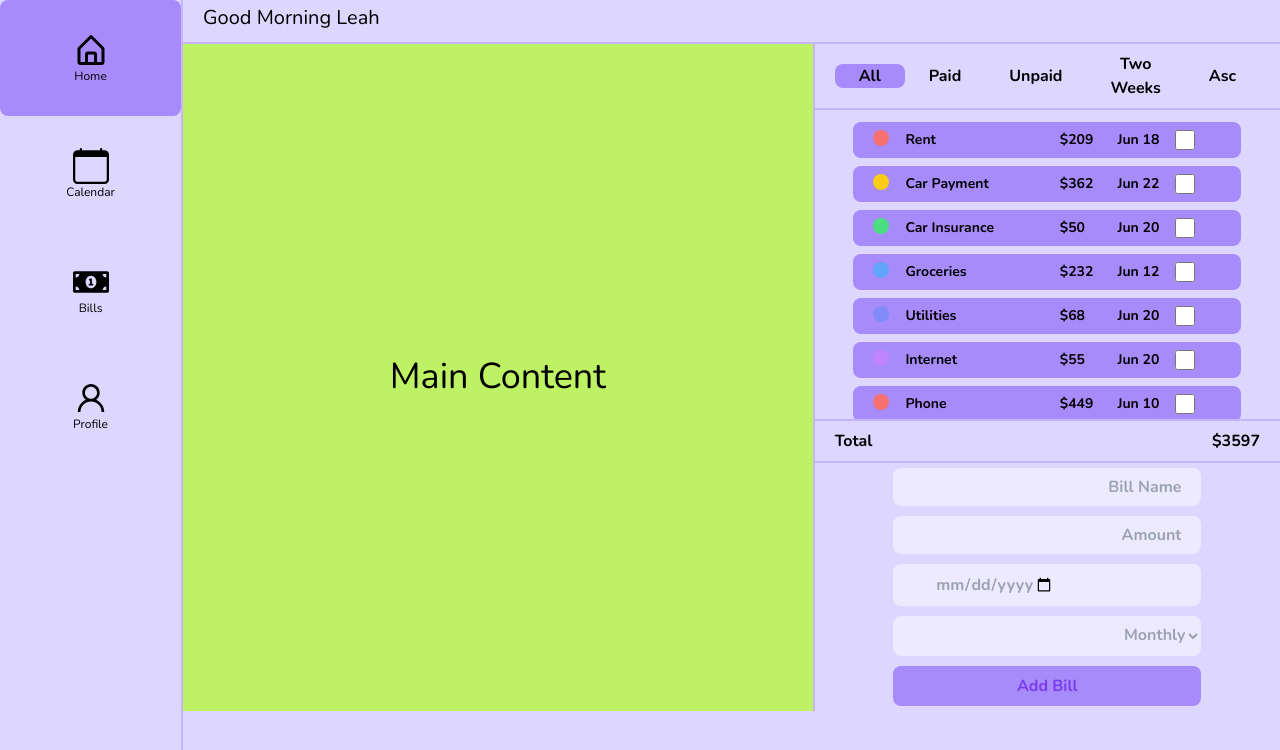
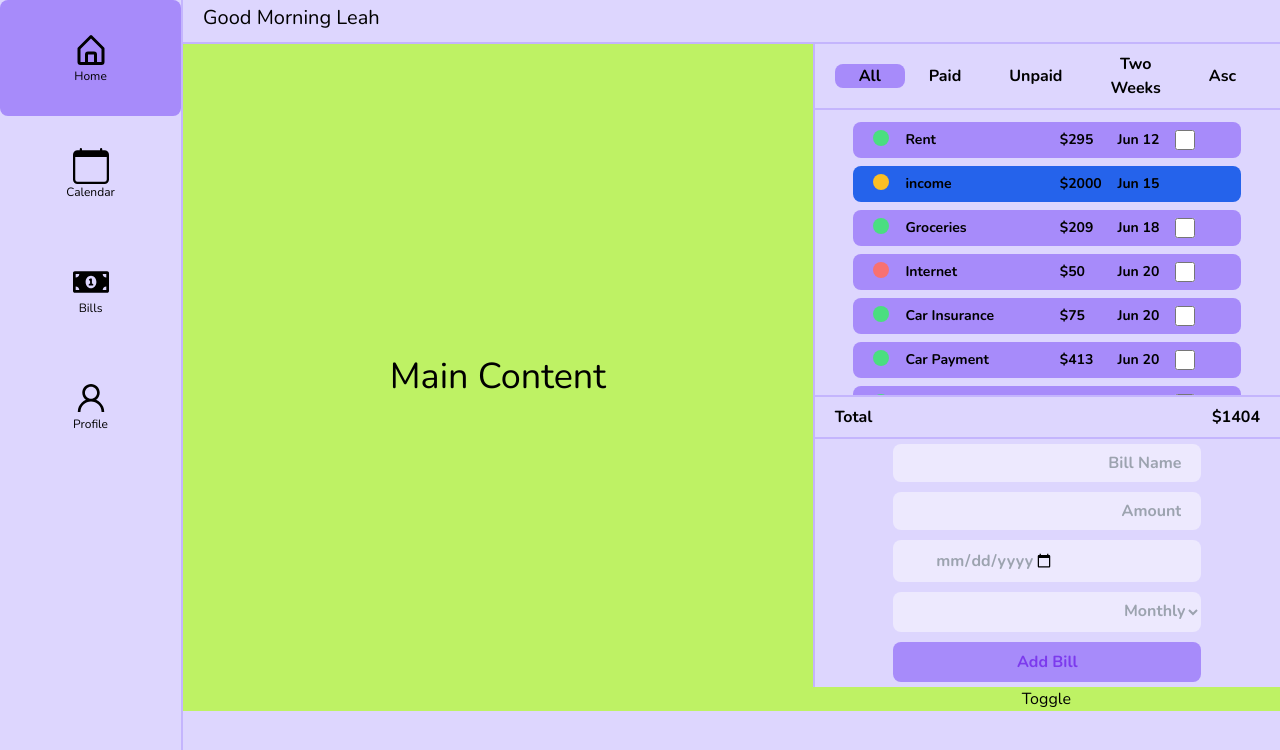
Before and after one commit to jamisonleah/MosaicMetrics, a React (Create React App) app: page / in a window 1280 px wide. Shown: the top 750 px of the page. Built offline with nearby package versions, Linux system fonts and the light colour scheme; a web font is replaced by a local one.

Commit message:
- added IncomeHandler.js which is a component that handles the income   input and the income submit button - continued to update UI - Functionality complete for combining income and expenses

```diff
--- a/src/components/atoms/IncomeHandler.js
+++ b/src/components/atoms/IncomeHandler.js
@@ -1,86 +1,93 @@
-import React, { useState } from "react";
-import { BiLockOpen } from "react-icons/bi";
+import React, { useState } from 'react';
 
-const IncomeHandler = (props) => {
-
-    const [bills, setBills] = useState(props.bills);
-    const [checkings, setCheckings] = useState('');
-    const [paycheck, setPayCheck] = useState('');
-    const [nextPayCheck, setNexPayCheck] = useState('');
-    const [selectedOption, setSelectedOption] = useState('option1');
-
-    const handleBudget = (budget) => {
-        console.log("Locking in budget: ", budget);
-    };
-    const handleOptionChange = (event) => {
-        setSelectedOption(event.target.value);
+const IncomeHandler = ({incomeState, handleIncome}) => {
+    const [amount, setAmount] = useState(incomeState.amount);
+    const [frequency, setFrequency] = useState(incomeState.frequency);
+    const [dueDate, setDueDate] = useState(incomeState.dueDate);
+    //create a function to handle the bill form and returns the bill as an object with the name, amount, due date, frequency, and paid status
+    const handleSubmit = () => {
+        handleIncome({
+            amount: amount,
+            frequency: frequency,
+            dueDate: dueDate
+        });
     };
 
-    const handleCalculations = () => {
-        if (checkings && paycheck && nextPayCheck && selectedOption) {
-
-            props.storeIncome(checkings, paycheck, nextPayCheck, selectedOption);
-
-        }
-        else {
-            console.log("Missing input");
-        }
+    //create a dropdown menu for the bill frequency
+    const frequencyDropdown = () => {
+        return (
+            <select
+                className={`flex flex-row h-2/6 w-full bg-violet-100 rounded-lg py-2 my-1 font-bold focus:outline-none focus:ring-2 focus:ring-violet-600 focus:ring-opacity-50 text-right text-gray-400`}
+                id="frequency"
+                value={frequency}
+                onChange={(e) => setFrequency(e.target.value)}
+                placeholder={incomeState.frequency}
+            >
+                <option value="monthly">Monthly</option>
+                <option value="biweekly">Biweekly</option>
+                <option value="weekly">Weekly</option>
+                <option value="Custom">Custom</option>
+            </select>
+        );
     };
 
-
     return (
-        <div className="bg-lime-200 p-3 mr-4 rounded-lg shadow-md w-full">
-            <h1 className="text-gray-700 font-medium text-xs"> Checkings </h1>
-            <div className="flex">
+        <table className="w-4/6">
+            <tr>
+                <td className="my-2">
                     <input
-                    className="border pl-2 border-gray-400 w-full rounded-l-xl"
+                        className={`flex flex-row h-2/6 w-full bg-violet-100 rounded-lg py-2 px-5 my-1 font-bold focus:outline-none focus:ring-2 focus:ring-violet-600 focus:ring-opacity-50 text-right text-gray-400 disabled`}
+                        type="text"
+                        id="bill"
+                        value="Income"
+                        placeholder="Bill Name"
+                    />
+                </td>
+            </tr>
+            <tr>
+                <td className="my-2">
+                    <input
+                        className={`flex flex-row h-2/6 w-full bg-violet-100 rounded-lg py-2 px-5 my-1 font-bold focus:outline-none focus:ring-2 focus:ring-violet-600 focus:ring-opacity-50 text-right text-gray-400`}
                         type="number"
-                    onChange={(e) => setCheckings(e.target.value)}
+                        id="amount"
+                        value={amount}
+                        onChange={(e) => setAmount(e.target.value)}
+                        placeholder={incomeState.amount}
                     />
-                <BiLockOpen className="text-white font-medium rounded-r-xl bg-violet-900 w-1/4 h-1/4 p-2 text-sm" onClick={() => handleBudget(checkings)} />
-            </div>
-
-            <label className="text-gray-700 font-medium text-xs"> Paycheck </label>
-            <div className="flex">
+                </td>
+            </tr>
+            <tr>
+                <td className="my-2">
                     <input
-                    className="border pl-2 border-gray-400 w-full rounded-l-xl"
-                    type="number"
-                    onChange={(e) => setPayCheck(e.target.value)}
-                />
-                <BiLockOpen className="text-white font-medium rounded-r-xl bg-violet-900 w-1/4 h-1/4 p-2 text-sm" onClick={() => handleBudget(checkings)} />
-            </div>
-
-            <label className="text-gray-700 font-medium text-xs"> Next Paycheck </label>
-            <input
-                className="border rounded-full px-2 border-gray-400"
+                        className={`flex flex-row h-2/6 w-full bg-violet-100 rounded-lg py-2 px-5 my-1 font-bold focus:outline-none focus:ring-2 focus:ring-violet-600 focus:ring-opacity-50 text-right text-gray-400`}
                         type="date"
                         id="due-date"
-                value={nextPayCheck}
-                onChange={(e) => setNexPayCheck(e.target.value)}
+                        value={dueDate}
+                        onChange={(e) => setDueDate(e.target.value)}
+                        placeholder={incomeState.dueDate}
                     />
-
-
-
-            <label className="text-gray-700 font-medium text-xs">Occurence</label>
-            <select
-                className="bg-white text-xs border border-gray-400 py-2 px-4 block w-full appearance-none leading-normal"
-                value={selectedOption}
-                onChange={handleOptionChange}
+                </td>
+            </tr>
+            <tr>
+                <td className="my-2">
+                    {frequencyDropdown()}
+                </td>
+            </tr>
+            <tr>
+                <td className="my-2">
+                    <button
+                        className={`flex flex-row justify-center items-center h-2/6 w-full bg-lime-500 rounded-lg py-2 px-5 my-1 font-bold focus:outline-none focus:ring-2 focus:ring-lime-800  text-lime-900 hover:bg-lime-500 hover:text-lime-900`}
+                        type="submit"
+                        onClick={handleSubmit}
                     >
-                <option value="7">Weekly</option>
-                <option value="14">Every Other Week</option>
-                <option value="30">Monthly</option>
-                <option value="Other">Other</option>
-            </select>
-
-
-            <button className="my-4 bg-lime-700 hover:bg-lime-900 p-2 w-full text-white text-xs rounded-xl" onClick={() => handleCalculations()}>
-                Calculate
+                        Save Income
                     </button>
 
+                </td>
+            </tr>
 
+        </table>
+    );
 
-        </div>
-    );
 };
 export default IncomeHandler;
--- a/src/components/organisms/Containers/BillPanel.js
+++ b/src/components/organisms/Containers/BillPanel.js
@@ -4,13 +4,13 @@ import React, { useState } from 'react';
 import BillForm from '../../atoms/BillForm';
 //import checkbox checked and unchecked icons
 import ExpenseFilter from '../../atoms/ExpenseFilter';
+import IncomeHandler from '../../atoms/IncomeHandler';
 
 // create a function that stores a list of bills submitted by the user using the bill form component
 const BillPanel = () => {
 
-    const names = ['Rent', 'Car Payment', 'Car Insurance', 'Groceries', 'Utilities', 'Internet', 'Phone', 'Cable', 'Gym Membership', 'Netflix', 'Amazon Prime', 'Spotify', 'Student Loan', 'Credit Card', 'Medical'];
+    const names = ['Rent', 'Car Payment', 'Car Insurance', 'Groceries', 'Utilities', 'Internet'];
 
-    const [filterState, setFilterState] = useState("All");
 
     function getRandomInt(min, max) {
         min = Math.ceil(min);
@@ -26,6 +26,11 @@ const BillPanel = () => {
         return new Date(start.getTime() + Math.random() * (end.getTime() - start.getTime())).toISOString().split('T')[0];
     }
 
+    function getRandomFrequency() {
+        let frequency = ['monthly', 'biweekly', 'weekly'];
+        return frequency[Math.floor(Math.random() * frequency.length)];
+    }
+
     //initialize a list of bills
     const initialBillState = () => {
         let bills = [];
@@ -35,6 +40,8 @@ const BillPanel = () => {
                 amount: getRandomInt(50, 500),
                 dueDate: getRandomDate(),
                 paid: false,
+                frequency: getRandomFrequency(),
+                category: 'expense',
             }
             bills.push(bill);
         }
@@ -71,6 +78,105 @@ const BillPanel = () => {
         return total;
     }
 
+
+    // get next Date function
+    const getNextDate = (date, frequency) => {
+        let nextDate = new Date(date);
+        if (frequency === 'monthly') {
+            nextDate.setMonth(nextDate.getMonth() + 1);
+        }
+        else if (frequency === 'biweekly') {
+            nextDate.setDate(nextDate.getDate() + 14);
+        }
+        else if (frequency === 'weekly') {
+            nextDate.setDate(nextDate.getDate() + 7);
+        }
+        return nextDate.toISOString().split('T')[0];
+    }
+
+     // initialize income state
+     const [incomeState, setIncomeState] = useState({
+        name: "income",
+        amount: 2000,
+        dueDate: '2023-06-01',
+        paid: false,
+        frequency: 'biweekly',
+        category: 'income',
+    });
+    // initialize a list of incomes
+    const initializeIncomeState = (number) => {
+        let incomes = [];
+        let baseDate = new Date(incomeState.dueDate);
+        for (let i = 0; i < number; i++) {
+            let income = {
+                name: "income",
+                amount: incomeState.amount,
+                dueDate: getNextDate(baseDate, incomeState.frequency),
+                paid: false,
+                frequency: incomeState.frequency,
+                category: 'income',
+            }
+            incomes.push(income);
+            baseDate = new Date(income.dueDate);
+
+            console.log(baseDate);
+
+        }
+        return incomes;
+    }
+
+      // initialize a list of incomes
+      const [incomeStateList, setIncomeStateList] = useState({
+        incomes: initializeIncomeState(8),
+    });
+
+    // create a function to handle the income panel and add the income to the incomeState
+    const handleIncome = (income) => {
+        setIncomeState({
+            name: "income",
+            amount: income.amount,
+            dueDate: income.dueDate,
+            paid: false,
+            frequency: income.frequency,
+            category: 'income',
+        });
+        setIncomeStateList({
+            incomes: initializeIncomeState(8),
+        });
+        combineAndFilter();
+
+    }
+
+    // make a useState for combined list of bills and incomes
+    const [combinedList, setCombinedList] = useState({
+        combined: billState.bills.concat(incomeStateList.incomes).sort((a, b) => (a.dueDate > b.dueDate) ? 1 : -1),
+    });
+
+    // create a function combine the list of bills and incomes and set to combinedList and filter by ascending date
+    const combineAndFilter = () => {
+        setCombinedList({
+            combined: billState.bills.concat(incomeStateList.incomes).sort((a, b) => (a.dueDate > b.dueDate) ? 1 : -1),
+        });
+    }
+
+//
+
+
+    // show income as blue and expenses regular color
+    const pillColor = (item) => {
+        if (item.category === 'income') {
+            return 'blue';
+        }
+        else {
+            return 'primary';
+        }
+    }
+
+
+
+
+
+    const [incomeExpenseToggle, setIncomeExpenseToggle] = useState(true);
 
     //create function that takes in a text date (YYYY-MM-DD) and returns the first 3 letters of the month and the day
     const formatDate = (date) => {
@@ -121,22 +227,55 @@ const BillPanel = () => {
         return monthName + ' ' + day;
     }
 
+    //create a function that changes the paid status of a billState
+    const changePaid = (bill) => {
+        let tempBills = [...billState.bills];
+        for (let i = 0; i < tempBills.length; i++) {
+            if (tempBills[i] === bill) {
+                tempBills[i].paid = !tempBills[i].paid;
+            }
+        }
+        setBillState({
+            bills: tempBills,
+        });
 
-        // create a UI component that changes checkbox icon when clicked to checked or unchecked
+        //update due date based on frequency
+        if (bill.paid) {
+            let newDate = new Date(bill.dueDate);
+            if (bill.frequency === 'monthly') {
+                newDate.setMonth(newDate.getMonth() + 1);
+            } else if (bill.frequency === 'biweekly') {
+                newDate.setDate(newDate.getDate() + 14);
+            } else if (bill.frequency === 'weekly') {
+                newDate.setDate(newDate.getDate() + 7);
+            }
+            bill.dueDate = newDate.toISOString().split('T')[0];
+
+        } else {
+            let newDate = new Date(bill.dueDate);
+            if (bill.frequency === 'monthly') {
+                newDate.setMonth(newDate.getMonth() - 1);
+            } else if (bill.frequency === 'biweekly') {
+                newDate.setDate(newDate.getDate() - 14);
+            } else if (bill.frequency === 'weekly') {
+                newDate.setDate(newDate.getDate() - 7);
+            }
+            bill.dueDate = newDate.toISOString().split('T')[0];
+
+        }
+
+        //update temp bill state
+        setTempBillState({
+            bills: tempBills,
+        });
+
+        //update bill state
+        setBillState({
+            bills: tempBills,
+        });
 
 
-
-        //create a function that toggles the paid status of a state bill
-        const togglePaid = (bill) => {
-            setBillState((prevState) => {
-                return {
-                    ...prevState,
-                    bills: prevState.bills.map((b) =>
-                        b === bill ? { ...b, paid: !b.paid } : b
-                    ),
-                };
-            });
-        };
+    }
 
     //create a function that filters the list of bills based on the filter selected and updates the useState of billList
     const filterBills = (filter) => {
@@ -180,28 +319,37 @@ const BillPanel = () => {
     };
 
 
-
-
-
-
-
     //create a function that changes the color of the bill based on whether it is paid or not
     const paidColor = (bill) => {
         if (bill.paid) {
             return 'bg-green-600';
-            } else {
+        } else if (bill.category === 'income') {
+            return 'bg-blue-600';
+        }
+        else {
             return 'bg-violet-400';
+        }
+
+    }
+
+    const colors = ['bg-red-400', 'bg-yellow-400', 'bg-green-400', 'bg-blue-400', 'bg-indigo-400', 'bg-purple-400'];
+    const colorFrequency = (bill) => {
+        if (bill.category === 'income') {
+            return 'bg-amber-400';
+        }
+        else if (bill.frequency === 'monthly') {
+            return 'bg-red-400';
+        } else if (bill.frequency === 'biweekly') {
+            return 'bg-green-400';
+        } else if (bill.frequency === 'weekly') {
+            return 'bg-red-400';
         }
     }
 
-
-
-
-        const colors = ['bg-red-400', 'bg-yellow-400', 'bg-green-400', 'bg-blue-400', 'bg-indigo-400', 'bg-purple-400'];
     // create a UI component that displays the list of bills
     const billList = billState.bills.map((bill, i) => (
         <div className={`flex flex-row  h-15 w-5/6 ${paidColor(bill)} rounded-lg py-2 px-5 my-1 font-bold `}>
-                <div className={`h-4 w-4 rounded-full ${colors[i % colors.length]} mr-4`}></div>
+            <div className={`h-4 w-4 rounded-full ${colorFrequency(bill)} mr-4`}></div>
             <div className="flex flex-row justify-between items-center w-5/6">
                 <p className="text-sm w-3/6 text-left"> {bill.name} </p>
                 <p className="text-sm w-1/6 text-left"> ${bill.amount} </p>
@@ -210,13 +358,36 @@ const BillPanel = () => {
                     type="checkbox"
                     id="checkbox"
                     checked={bill.paid}
-                        onChange={() => togglePaid(bill)}
-                        className="form-checkbox h-5 w-5 accent-violet-500"
+                    onChange={() => changePaid(bill)}
+                    className="form-checkbox h-5 w-5 accent-green-800"
                 />
             </div>
         </div>
     ));
 
+    // create a UI component that displays the list of combined bills
+    const combinedBillList = combinedList.combined.map((bill, i) => (
+        <div className={`flex flex-row  h-15 w-5/6 ${paidColor(bill)} rounded-lg py-2 px-5 my-1 font-bold `}>
+            <div className={`h-4 w-4 rounded-full ${colorFrequency(bill)} mr-4`}></div>
+            <div className="flex flex-row justify-between items-center w-5/6">
+                <p className="text-sm w-3/6 text-left"> {bill.name} </p>
+                <p className="text-sm w-1/6 text-left"> ${bill.amount} </p>
+                <p className="text-sm w-1/6 text-left"> {formatDate(bill.dueDate)} </p>
+               {bill.category === 'expense' ? (
+                    <input
+                        type="checkbox"
+                        id="checkbox"
+                        checked={bill.paid}
+                        onChange={() => changePaid(bill)}
+                        className="form-checkbox h-5 w-5 accent-green-800"
+                    />
+                ) : (
+                    <div className="h-5 w-5"></div>
+                )}
+
+            </div>
+        </div>
+    ));
 
 
     // return the bill panel component
@@ -244,7 +415,7 @@ const BillPanel = () => {
                     <ExpenseFilter filterBills={filterBills} />
                 </div>
                 <div className="flex flex-col justify-start items-center h-full w-full bg-violet-200 border-violet-300 border-b-2 border-l-2 py-2 overflow-scroll">
-                        {billList}
+                    {combinedBillList}
                 </div>
                 <div className="flex flex-row font-bold justify-start items-center h-1/12 w-full bg-violet-200 border-violet-300 border-b-2 border-l-2 py-2 px-5">
                     <p className="text-md w-5/6 text-left"> Total </p>
@@ -252,9 +423,13 @@ const BillPanel = () => {
                 </div>
 
                 <div className="flex flex-col justify-center items-center h-1/2 w-full bg-violet-200 border-l-2 border-violet-300">
-                        <BillForm handleBill={handleBill} />
+                       {incomeExpenseToggle ? <BillForm handleBill={handleBill} /> : <IncomeHandler handleIncome={handleIncome} incomeState={incomeState} />}
+
                 </div>
+                <button onClick={() => setIncomeExpenseToggle(!incomeExpenseToggle)}>Toggle</button>
+
             </div>
+
         )
     );
 }
```
Lines whose indentation alone changed are shown as unchanged.
